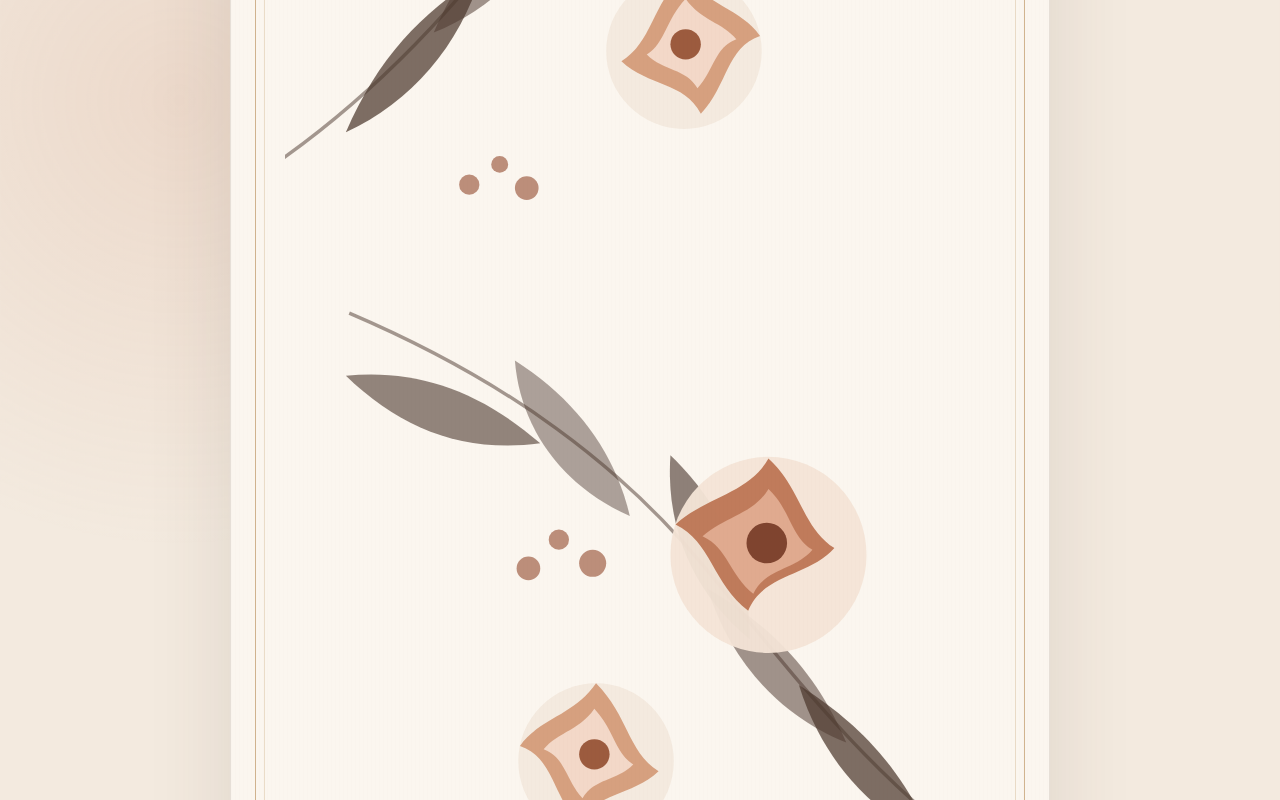
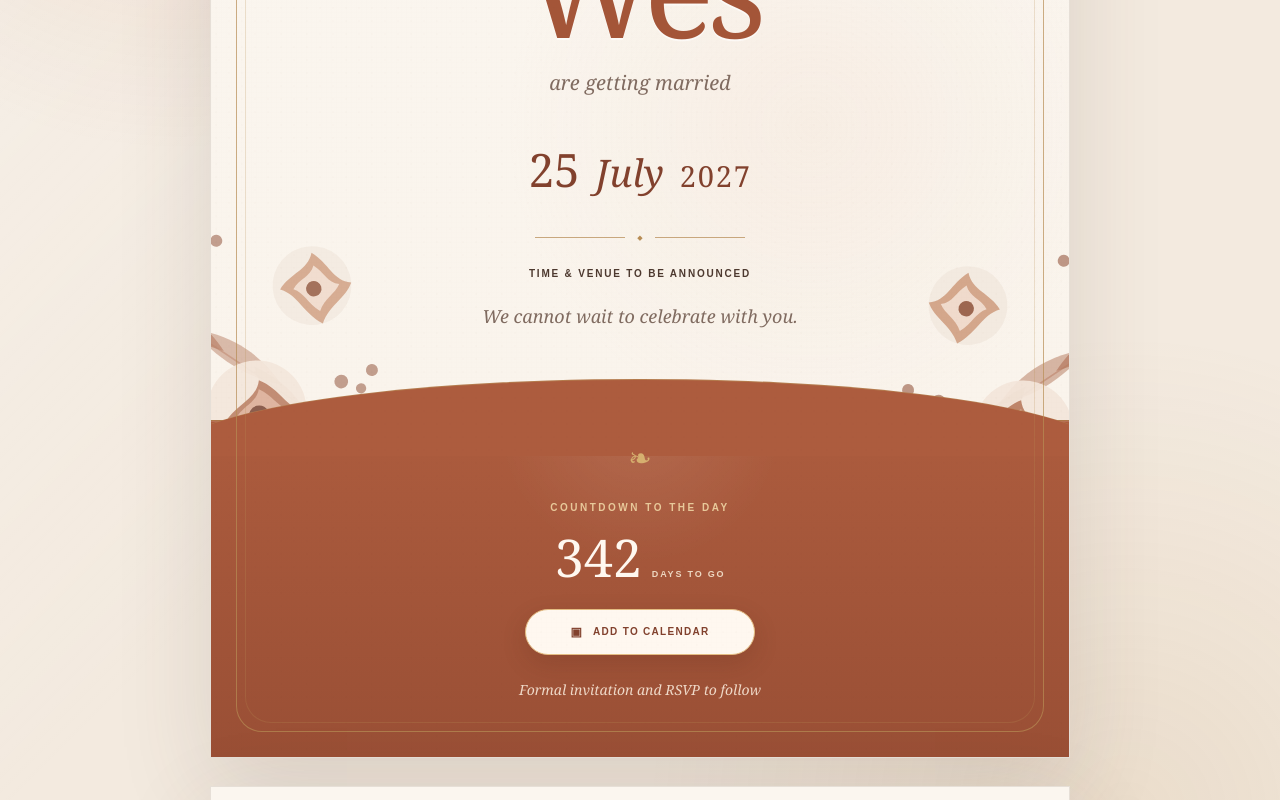
Before and after one commit to OneMeanToast/wedding, a Next.js app: page / in a window 1280 px wide. Shown: the part 540-1340 px from the top of the page. Built offline with nearby package versions, Linux system fonts and the light colour scheme.

Commit message:
Add floral richness and terracotta action panel

```diff
--- a/app/globals.css
+++ b/app/globals.css
@@ -16,8 +16,9 @@ body {
   margin: 0;
   color: var(--ink);
   background:
-    radial-gradient(circle at 14% 14%, rgba(201,130,98,.16), transparent 28rem),
-    radial-gradient(circle at 88% 78%, rgba(184,141,85,.12), transparent 30rem),
+    radial-gradient(circle at 14% 14%, rgba(201,130,98,.18), transparent 28rem),
+    radial-gradient(circle at 88% 78%, rgba(184,141,85,.14), transparent 30rem),
+    linear-gradient(135deg, rgba(255,255,255,.35), transparent 45%),
     var(--cream);
   font-family: Georgia, "Times New Roman", serif;
 }
@@ -26,54 +27,69 @@ a { color: inherit; }
 .page { min-height: 100vh; padding: 36px 18px 72px; }
 .saveDateCard,
 .sitePreview {
-  width: min(820px, 100%);
+  width: min(860px, 100%);
   margin: 0 auto;
   position: relative;
   overflow: hidden;
   background: var(--paper);
   border: 1px solid rgba(77,57,47,.12);
-  box-shadow: 0 28px 80px rgba(77,57,47,.12);
+  box-shadow: 0 30px 90px rgba(77,57,47,.14);
 }
 
 .saveDateCard {
-  min-height: 980px;
-  display: grid;
-  place-items: center;
+  min-height: 1160px;
+  display: flex;
+  flex-direction: column;
+  justify-content: space-between;
   text-align: center;
-  padding: 96px 54px 72px;
+  padding: 120px 56px 0;
+  isolation: isolate;
 }
 
+.saveDateCard::before {
+  content: "";
+  position: absolute;
+  inset: 0;
+  z-index: -2;
+  background:
+    radial-gradient(circle at 30% 10%, rgba(255,255,255,.85), transparent 24%),
+    radial-gradient(circle at 70% 50%, rgba(232,204,185,.18), transparent 35%),
+    linear-gradient(180deg, #fbf7f1 0%, #faf4ec 72%, #f6ece2 100%);
+}
 .saveDateCard::after {
   content: "";
   position: absolute;
   inset: 0;
+  z-index: 6;
   pointer-events: none;
-  opacity: .28;
+  opacity: .22;
   background-image:
-    linear-gradient(rgba(255,255,255,.2) 1px, transparent 1px),
-    linear-gradient(90deg, rgba(120,80,60,.035) 1px, transparent 1px);
-  background-size: 4px 4px;
+    linear-gradient(rgba(120,80,60,.028) 1px, transparent 1px),
+    linear-gradient(90deg, rgba(120,80,60,.024) 1px, transparent 1px),
+    radial-gradient(circle at 40% 30%, rgba(120,80,60,.05) 0 1px, transparent 1px);
+  background-size: 5px 5px, 5px 5px, 13px 13px;
   mix-blend-mode: multiply;
 }
 
 .cardFrame {
   position: absolute;
-  inset: 24px;
-  border: 1px solid rgba(184,141,85,.62);
-  border-radius: 46% 46% 20px 20px / 9% 9% 20px 20px;
+  inset: 25px;
+  z-index: 3;
+  border: 1px solid rgba(184,141,85,.7);
+  border-radius: 48% 48% 26px 26px / 7% 7% 26px 26px;
   pointer-events: none;
 }
 .cardFrame::after {
   content: "";
   position: absolute;
   inset: 8px;
-  border: 1px solid rgba(184,141,85,.25);
+  border: 1px solid rgba(184,141,85,.24);
   border-radius: inherit;
 }
 
-.heroContent { position: relative; z-index: 2; width: min(560px, 100%); }
+.heroContent { position: relative; z-index: 2; width: min(560px, 100%); margin: 0 auto 90px; }
 .kicker {
-  margin: 0 0 18px;
+  margin: 0 0 19px;
   font: 600 11px/1.2 Arial, Helvetica, sans-serif;
   text-transform: uppercase;
   letter-spacing: .34em;
@@ -82,7 +98,10 @@ a { color: inherit; }
 .smallScript,
 .message,
 .formalInvite { font-style: italic; }
-.smallScript { margin: 0 0 26px; font-size: 18px; color: var(--muted); }
+.smallScript { color: var(--muted); }
+.introLine { margin: 7px 0 18px; font-size: 18px; }
+.celebrationLine { margin: 30px 0 0; font-size: 20px; }
+.goldSprig { width: 132px; height: auto; color: var(--gold); margin-bottom: 12px; }
 
 h1 {
   margin: 0;
@@ -92,11 +111,12 @@ h1 {
   display: flex;
   flex-direction: column;
   align-items: center;
-  font-size: clamp(72px, 12vw, 126px);
+  font-size: clamp(80px, 13vw, 132px);
   letter-spacing: -.055em;
+  text-shadow: 0 2px 0 rgba(255,255,255,.6);
 }
 h1 em {
-  font-size: .48em;
+  font-size: .47em;
   line-height: 1;
   margin: .18em 0 .15em;
   color: var(--gold);
@@ -105,28 +125,28 @@ h1 em {
 }
 
 .dateLockup {
-  margin: 46px auto 18px;
+  margin: 42px auto 15px;
   display: inline-grid;
   grid-template-columns: auto auto auto;
   align-items: baseline;
-  gap: 15px;
+  gap: 16px;
   color: var(--terracotta-dark);
 }
-.dateDay { font-size: clamp(31px, 5vw, 44px); }
-.dateMonth { font-size: clamp(25px, 4vw, 36px); font-style: italic; }
-.dateYear { font-size: clamp(20px, 3vw, 28px); letter-spacing: .06em; }
+.dateDay { font-size: clamp(34px, 5vw, 46px); }
+.dateMonth { font-size: clamp(28px, 4vw, 38px); font-style: italic; }
+.dateYear { font-size: clamp(22px, 3vw, 29px); letter-spacing: .06em; }
 
 .fineRule {
-  width: 190px;
-  margin: 19px auto 23px;
+  width: 210px;
+  margin: 18px auto 24px;
   display: flex;
   align-items: center;
   gap: 12px;
   color: var(--gold);
-  font-size: 9px;
+  font-size: 7px;
 }
 .fineRule::before,
-.fineRule::after { content: ""; height: 1px; flex: 1; background: rgba(184,141,85,.7); }
+.fineRule::after { content: ""; height: 1px; flex: 1; background: rgba(184,141,85,.72); }
 .details {
   margin: 0;
   text-transform: uppercase;
@@ -134,61 +154,94 @@ h1 em {
   font: 600 10px/1.6 Arial, Helvetica, sans-serif;
   color: var(--ink);
 }
-.message { margin: 22px auto 0; max-width: 400px; font-size: 18px; line-height: 1.55; color: var(--muted); }
+.message { margin: 21px auto 0; max-width: 410px; font-size: 18px; line-height: 1.55; color: var(--muted); }
 
+.floralCluster {
+  position: absolute;
+  z-index: 1;
+  width: 360px;
+  height: 360px;
+  color: #b96f4f;
+  filter: saturate(.88);
+}
+.floralTopLeft { top: -54px; left: -46px; transform: rotate(-7deg); }
+.floralTopRight { top: -65px; right: -58px; transform: rotate(8deg); }
+.floralBottomLeft { bottom: 235px; left: -86px; transform: rotate(164deg); opacity: .85; }
+.floralBottomRight { bottom: 215px; right: -86px; transform: rotate(196deg); opacity: .92; }
+
+.terracottaPanel {
+  position: relative;
+  z-index: 2;
+  width: calc(100% + 112px);
+  margin-left: -56px;
+  padding: 82px 40px 58px;
+  color: #fff8f0;
+  background:
+    radial-gradient(circle at 50% 0%, rgba(255,255,255,.09), transparent 26%),
+    linear-gradient(180deg, #ad5c3e 0%, #9a4f35 100%);
+  border-top: 1px solid rgba(184,141,85,.65);
+  box-shadow: inset 0 1px rgba(255,255,255,.12);
+}
+.terracottaPanel::before {
+  content: "";
+  position: absolute;
+  left: -5%;
+  top: -42px;
+  width: 110%;
+  height: 76px;
+  background: #ad5c3e;
+  border-top: 1px solid rgba(184,141,85,.65);
+  border-radius: 50% 50% 0 0 / 100% 100% 0 0;
+  z-index: -1;
+}
+.panelOrnament {
+  position: absolute;
+  top: 17px;
+  left: 50%;
+  transform: translateX(-50%);
+  color: #d6b06f;
+  font-size: 28px;
+}
+.panelKicker {
+  margin: 0;
+  color: #e8c99a;
+  text-transform: uppercase;
+  letter-spacing: .25em;
+  font: 600 10px/1 Arial, Helvetica, sans-serif;
+}
+.countdown {
+  margin: 18px auto 0;
+  width: 220px;
+  display: flex;
+  align-items: baseline;
+  justify-content: center;
+  gap: 10px;
+  color: #fff8f0;
+}
+.countNumber { font-size: 52px; line-height: 1; }
+.countLabel { text-transform: uppercase; letter-spacing: .2em; font: 600 9px/1 Arial, Helvetica, sans-serif; color: #edd7c1; }
 .calendarButton {
   display: inline-flex;
   align-items: center;
   justify-content: center;
-  margin-top: 30px;
-  min-width: 190px;
-  padding: 15px 25px;
+  margin-top: 26px;
+  min-width: 230px;
+  padding: 16px 28px;
   border-radius: 999px;
   text-decoration: none;
   text-transform: uppercase;
   letter-spacing: .13em;
   font: 600 10px/1 Arial, Helvetica, sans-serif;
-  color: #fffaf4;
-  background: var(--terracotta);
-  border: 1px solid var(--terracotta);
-  box-shadow: 0 9px 26px rgba(164,85,56,.18);
+  color: var(--terracotta-dark);
+  background: #fff8f0;
+  border: 1px solid #e4bd83;
+  box-shadow: 0 9px 24px rgba(77,36,24,.18);
   transition: transform .18s ease, background .18s ease;
 }
-.calendarButton:hover { transform: translateY(-2px); background: var(--terracotta-dark); }
-.calendarButton:focus-visible { outline: 2px solid var(--gold); outline-offset: 4px; }
-
-.countdown {
-  margin: 34px auto 0;
-  padding-top: 20px;
-  width: 190px;
-  border-top: 1px solid rgba(184,141,85,.36);
-  display: flex;
-  flex-direction: column;
-  gap: 6px;
-}
-.countNumber { font-size: 34px; color: var(--terracotta); line-height: 1; }
-.countLabel {
-  text-transform: uppercase;
-  letter-spacing: .24em;
-  font: 600 9px/1 Arial, Helvetica, sans-serif;
-  color: var(--muted);
-}
-.formalInvite { margin: 28px 0 0; color: var(--muted); font-size: 14px; }
-
-.botanical {
-  position: absolute;
-  z-index: 1;
-  width: 300px;
-  height: 300px;
-  color: var(--terracotta);
-  opacity: .46;
-}
-.botanicalTopLeft { top: -52px; left: -49px; transform: rotate(12deg); }
-.botanicalBottomRight { right: -54px; bottom: -50px; transform: rotate(194deg); }
-
-.wash { position: absolute; border-radius: 50%; filter: blur(1px); opacity: .22; }
-.washOne { width: 340px; height: 260px; background: var(--clay); left: -170px; bottom: 140px; transform: rotate(22deg); }
-.washTwo { width: 300px; height: 230px; background: var(--gold); right: -160px; top: 180px; transform: rotate(-16deg); opacity: .11; }
+.calendarButton::before { content: "▣"; margin-right: 10px; font-size: 12px; }
+.calendarButton:hover { transform: translateY(-2px); background: #fffdf9; }
+.calendarButton:focus-visible { outline: 2px solid #f4d39b; outline-offset: 4px; }
+.formalInvite { margin: 25px 0 0; color: #efd9c8; font-size: 14px; }
 
 .sitePreview {
   margin-top: 28px;
@@ -221,12 +274,17 @@ h1 em {
 @media (max-width: 640px) {
   .page { padding: 0 0 36px; }
   .saveDateCard, .sitePreview { border-left: 0; border-right: 0; }
-  .saveDateCard { min-height: 100svh; padding: 88px 26px 58px; }
+  .saveDateCard { min-height: 100svh; padding: 92px 24px 0; }
+  .heroContent { margin-bottom: 72px; }
   .cardFrame { inset: 14px; }
-  .botanical { width: 215px; height: 215px; }
-  .botanicalTopLeft { top: -34px; left: -45px; }
-  .botanicalBottomRight { right: -42px; bottom: -34px; }
-  .dateLockup { gap: 10px; margin-top: 38px; }
+  .floralCluster { width: 230px; height: 230px; }
+  .floralTopLeft { top: -24px; left: -52px; }
+  .floralTopRight { top: -33px; right: -58px; }
+  .floralBottomLeft { left: -82px; bottom: 210px; }
+  .floralBottomRight { right: -82px; bottom: 192px; }
+  .dateLockup { gap: 10px; margin-top: 36px; }
+  .terracottaPanel { width: calc(100% + 48px); margin-left: -24px; padding: 72px 24px 52px; }
+  .terracottaPanel::before { top: -31px; height: 58px; }
   .sitePreview { margin-top: 0; padding: 46px 26px; grid-template-columns: 1fr; gap: 30px; }
 }
 
```
